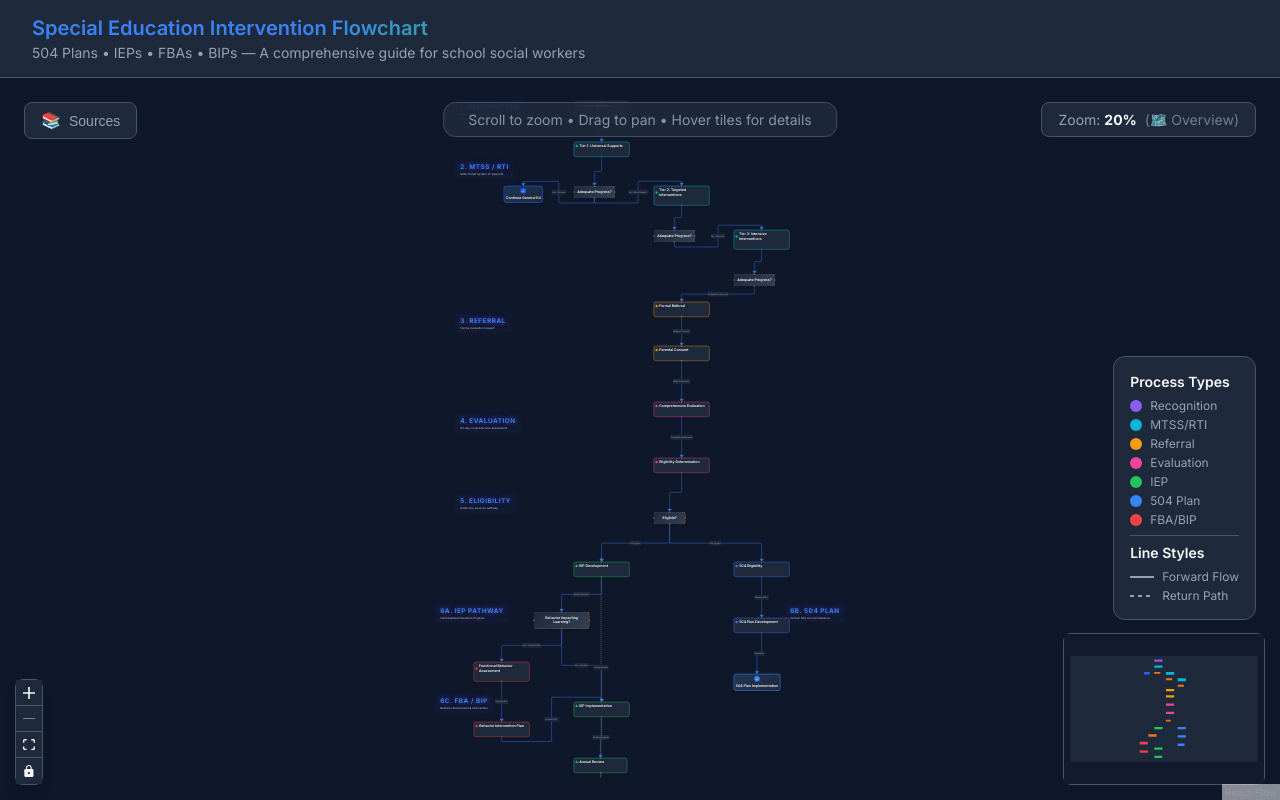
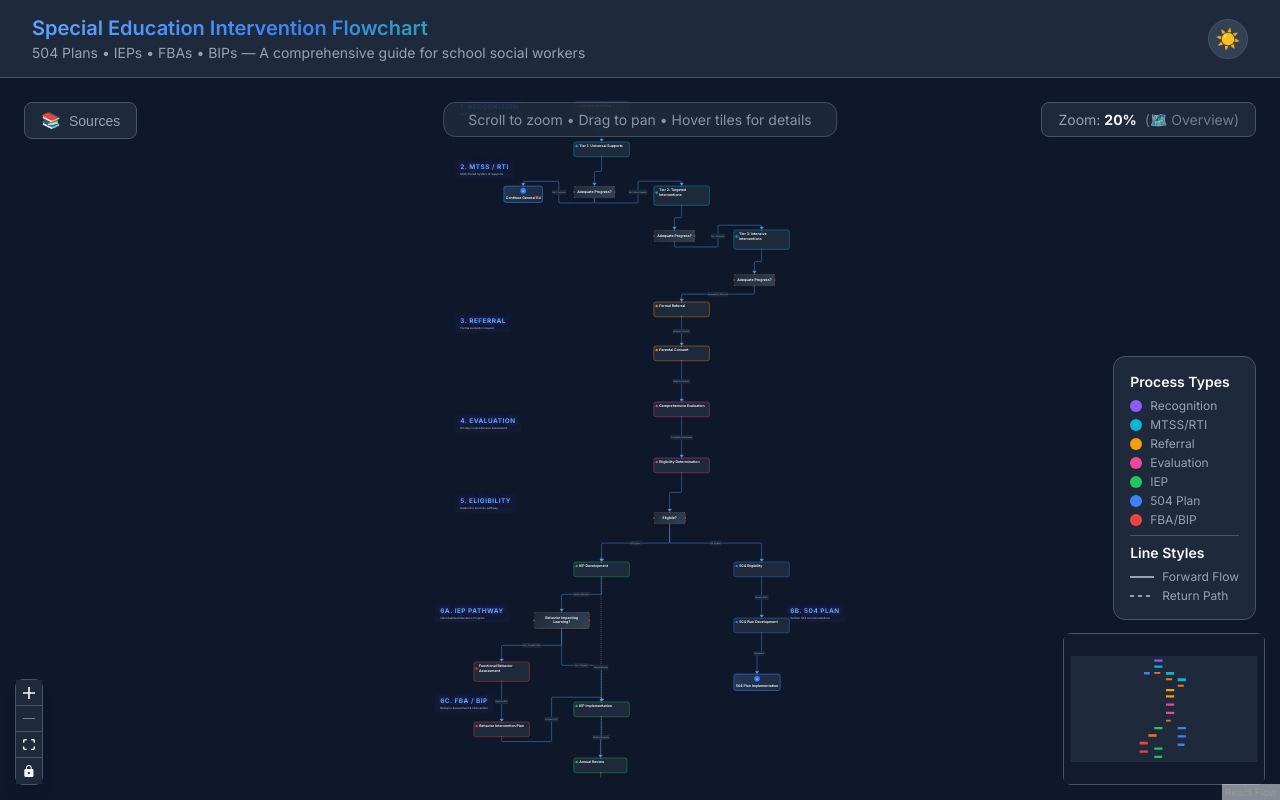
Before and after one commit to mooserson/IEP_504_FBA_BIP_Explainer, a React (Vite) app: page / in a window 1280 px wide. Built offline with nearby package versions, Linux system fonts and the light colour scheme.

Commit message:
feat: Implement zoom-dependent layout, theme toggle, and z-index fix

```diff
--- a/src/App.css
+++ b/src/App.css
@@ -25,6 +25,27 @@
     -webkit-background-clip: text;
     -webkit-text-fill-color: transparent;
     background-clip: text;
+}
+
+.theme-toggle {
+    background: var(--color-bg-card);
+    border: 1px solid var(--color-border);
+    color: var(--color-text);
+    width: 40px;
+    height: 40px;
+    border-radius: 50%;
+    display: flex;
+    align-items: center;
+    justify-content: center;
+    cursor: pointer;
+    font-size: 1.25rem;
+    transition: all var(--transition-base);
+}
+
+.theme-toggle:hover {
+    background: var(--color-bg-secondary);
+    transform: scale(1.1);
+    box-shadow: var(--shadow-md);
 }
 
 .app-subtitle {
--- a/src/App.jsx
+++ b/src/App.jsx
@@ -19,6 +19,7 @@ import ProcessNode from './components/nodes/ProcessNode';
 import DecisionNode from './components/nodes/DecisionNode';
 import EndpointNode from './components/nodes/EndpointNode';
 import PhaseLabelNode from './components/nodes/PhaseLabelNode';
+import ThemeToggle from './components/ui/ThemeToggle';
 import { initialNodes, initialEdges, categoryColors, NODE_CATEGORIES } from './data/flowData';
 import './App.css';
 
@@ -233,6 +234,7 @@ function App() {
                     <h1 className="app-title">Special Education Intervention Flowchart</h1>
                     <p className="app-subtitle">504 Plans • IEPs • FBAs • BIPs — A comprehensive guide for school social workers</p>
                 </div>
+                <ThemeToggle />
             </header>
 
             <ReactFlowProvider>
--- /dev/null
+++ b/src/components/ui/ThemeToggle.jsx
@@ -0,0 +1,32 @@
+import { useEffect, useState } from 'react';
+
+export default function ThemeToggle() {
+    const [theme, setTheme] = useState(() => {
+        // Check localStorage or system preference
+        if (typeof window !== 'undefined') {
+            return localStorage.getItem('theme') || 'dark';
+        }
+        return 'dark';
+    });
+
+    useEffect(() => {
+        // Apply theme to document
+        document.documentElement.setAttribute('data-theme', theme);
+        localStorage.setItem('theme', theme);
+    }, [theme]);
+
+    const toggleTheme = () => {
+        setTheme(prev => prev === 'dark' ? 'light' : 'dark');
+    };
+
+    return (
+        <button
+            onClick={toggleTheme}
+            className="theme-toggle"
+            title={`Switch to ${theme === 'dark' ? 'light' : 'dark'} mode`}
+            aria-label="Toggle theme"
+        >
+            {theme === 'dark' ? '☀️' : '🌙'}
+        </button>
+    );
+}
--- a/src/index.css
+++ b/src/index.css
@@ -1,30 +1,53 @@
 /* Design System - Special Education Intervention Flowchart */
 
 :root {
-  /* Color Palette - Professional & Accessible */
-  --color-primary: #2563eb;
-  --color-primary-light: #3b82f6;
+  /* =========================================
+     DEFAULT THEME (DARK)
+     ========================================= */
+
+  /* Brand Colors */
+  --color-primary: #3b82f6;
+  /* Blue 500 */
+  --color-primary-light: #60a5fa;
+  /* Blue 400 */
   --color-primary-dark: #1d4ed8;
+  /* Blue 700 */
 
-  /* Process Colors */
-  --color-recognition: #8b5cf6;      /* Purple - Initial identification */
-  --color-mtss: #06b6d4;             /* Cyan - MTSS/RTI tiers */
-  --color-referral: #f59e0b;         /* Amber - Referral process */
-  --color-evaluation: #ec4899;       /* Pink - Evaluation */
-  --color-iep: #22c55e;              /* Green - IEP pathway */
-  --color-504: #3b82f6;              /* Blue - 504 pathway */
-  --color-fba-bip: #ef4444;          /* Red - FBA/BIP behavioral */
-  --color-decision: #f97316;         /* Orange - Decision points */
+  /* Process Colors - Semantic Meaning */
+  --color-recognition: #8b5cf6;
+  /* Purple */
+  --color-mtss: #06b6d4;
+  /* Cyan */
+  --color-referral: #f59e0b;
+  /* Amber */
+  --color-evaluation: #ec4899;
+  /* Pink */
+  --color-iep: #22c55e;
+  /* Green */
+  --color-504: #3b82f6;
+  /* Blue */
+  --color-fba-bip: #ef4444;
+  /* Red */
+  --color-decision: #f97316;
+  /* Orange */
 
-  /* Neutral Colors */
-  --color-bg: #0f172a;               /* Slate 900 - Dark background */
-  --color-bg-secondary: #1e293b;     /* Slate 800 */
-  --color-bg-card: #334155;          /* Slate 700 */
-  --color-text: #f8fafc;             /* Slate 50 */
-  --color-text-muted: #94a3b8;       /* Slate 400 */
-  --color-border: #475569;           /* Slate 600 */
+  /* UI Colors */
+  --color-bg: #0f172a;
+  /* Slate 900 */
+  --color-bg-secondary: #1e293b;
+  /* Slate 800 */
+  --color-bg-card: #334155;
+  /* Slate 700 */
+  --color-text: #f8fafc;
+  /* Slate 50 */
+  --color-text-muted: #94a3b8;
+  /* Slate 400 */
+  --color-border: #475569;
+  /* Slate 600 */
+  --color-grid: #334155;
+  /* Grid dots */
 
-  /* Typography */
+  /* Typography & Spacing defaults... */
   --font-family: 'Inter', -apple-system, BlinkMacSystemFont, 'Segoe UI', Roboto, sans-serif;
   --font-size-xs: 0.75rem;
   --font-size-sm: 0.875rem;
@@ -33,29 +56,98 @@
   --font-size-xl: 1.25rem;
   --font-size-2xl: 1.5rem;
 
-  /* Spacing */
   --spacing-xs: 0.25rem;
   --spacing-sm: 0.5rem;
   --spacing-md: 1rem;
   --spacing-lg: 1.5rem;
   --spacing-xl: 2rem;
 
-  /* Shadows */
   --shadow-sm: 0 1px 2px 0 rgb(0 0 0 / 0.05);
   --shadow-md: 0 4px 6px -1px rgb(0 0 0 / 0.1), 0 2px 4px -2px rgb(0 0 0 / 0.1);
   --shadow-lg: 0 10px 15px -3px rgb(0 0 0 / 0.1), 0 4px 6px -4px rgb(0 0 0 / 0.1);
   --shadow-glow: 0 0 20px rgb(59 130 246 / 0.3);
 
-  /* Transitions */
   --transition-fast: 150ms ease;
   --transition-base: 200ms ease;
   --transition-slow: 300ms ease;
 
-  /* Border Radius */
   --radius-sm: 0.375rem;
   --radius-md: 0.5rem;
   --radius-lg: 0.75rem;
   --radius-xl: 1rem;
+}
+
+/* =========================================
+   SOLARIZED LIGHT THEME
+   ========================================= */
+[data-theme='light'] {
+  /* Solarized Palette References:
+     Base03:    #002b36 (Darkest)
+     Base02:    #073642
+     Base01:    #586e75
+     Base00:    #657b83
+     Base0:     #839496
+     Base1:     #93a1a1
+     Base2:     #eee8d5 (Light)
+     Base3:     #fdf6e3 (Lightest - Background)
+     Yellow:    #b58900
+     Orange:    #cb4b16
+     Red:       #dc322f
+     Magenta:   #d33682
+     Violet:    #6c71c4
+     Blue:      #268bd2
+     Cyan:      #2aa198
+     Green:     #859900
+  */
+
+  /* UI Colors - Solarized Light Mapping */
+  --color-bg: #fdf6e3;
+  /* Base3 */
+  --color-bg-secondary: #eee8d5;
+  /* Base2 */
+  --color-bg-card: #fdf6e3;
+  /* Base3 (Card same as bg or slightly different? Let's use Base3 with border) */
+  --color-text: #586e75;
+  /* Base01 (Primary Content) */
+  --color-text-muted: #93a1a1;
+  /* Base1 (Comments/Secondary) */
+  --color-border: #93a1a1;
+  /* Base1 */
+  --color-grid: #d3d7cf;
+  /* Custom light grid color */
+
+  /* Override Brand/Process Colors for better contrast on light bg */
+  --color-primary: #268bd2;
+  /* Solarized Blue */
+  --color-primary-light: #2aa198;
+  /* Solarized Cyan */
+  --color-primary-dark: #002b36;
+  /* Base03 */
+
+  /* Adjust process colors to match Solarized accents where possible */
+  --color-recognition: #6c71c4;
+  /* Violet */
+  --color-mtss: #2aa198;
+  /* Cyan */
+  --color-referral: #b58900;
+  /* Yellow */
+  --color-evaluation: #d33682;
+  /* Magenta */
+  --color-iep: #859900;
+  /* Green */
+  --color-504: #268bd2;
+  /* Blue */
+  --color-fba-bip: #dc322f;
+  /* Red */
+  --color-decision: #cb4b16;
+  /* Orange */
+
+  /* Adjust Shadows for Light Mode */
+  --shadow-sm: 0 1px 2px 0 rgb(0 0 0 / 0.05);
+  --shadow-md: 0 4px 6px -1px rgb(0 0 0 / 0.05), 0 2px 4px -2px rgb(0 0 0 / 0.05);
+  --shadow-lg: 0 10px 15px -3px rgb(0 0 0 / 0.05), 0 4px 6px -4px rgb(0 0 0 / 0.05);
+  --shadow-glow: 0 0 15px rgba(38, 139, 210, 0.4);
+  /* Blue glow */
 }
 
 * {
@@ -64,7 +156,9 @@
   box-sizing: border-box;
 }
 
-html, body, #root {
+html,
+body,
+#root {
   width: 100%;
   height: 100%;
   overflow: hidden;
```
